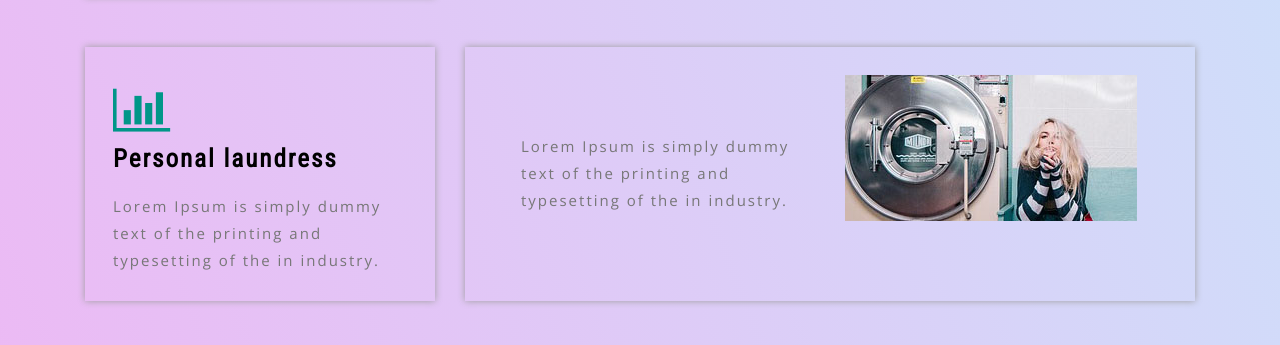
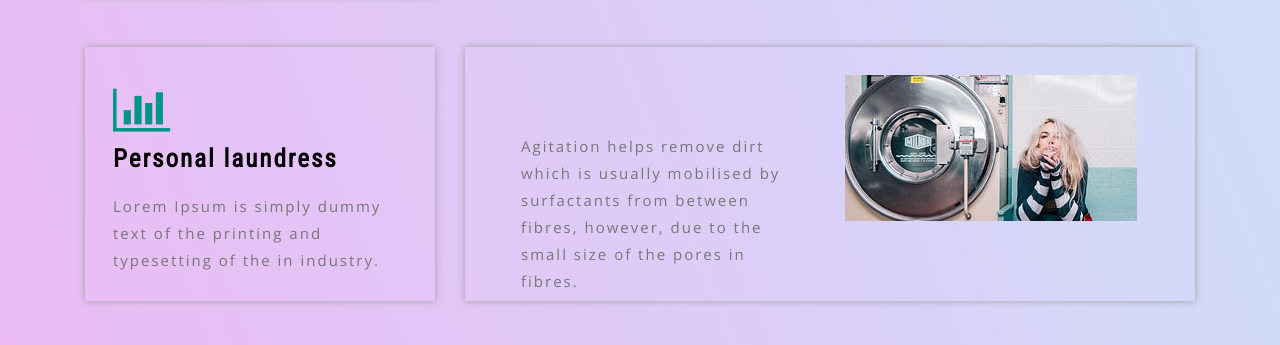
Before and after one commit to Aziii-sudo/Laundry, a plain HTML site: page index.html in a window 1280 px wide. Shown: the part 3343-3688 px from the top of the page. Drawn offline with nearby package versions, Linux system fonts and the light colour scheme.

Commit message:
updated
some changes

```diff
--- a/index.html
+++ b/index.html
@@ -270,7 +270,7 @@ Smartphone Compatible web template, free webdesigns for Nokia, Samsung, LG, Sony
 <div class="col-md-8 W3ls_serv">
 <div class="agile_ser ">
 <div class="col-md-6 wthree_l">
-<p>Lorem Ipsum is simply dummy text of the printing and typesetting of the in industry.</p>
+<p>Agitation helps remove dirt which is usually mobilised by surfactants from between fibres, however, due to the small size of the pores in fibres.</p>
 </div>
 <div class="col-md-6 wthree_rts">
 <img src="images/s1.jpg" class="img-responsive" alt="">
```
